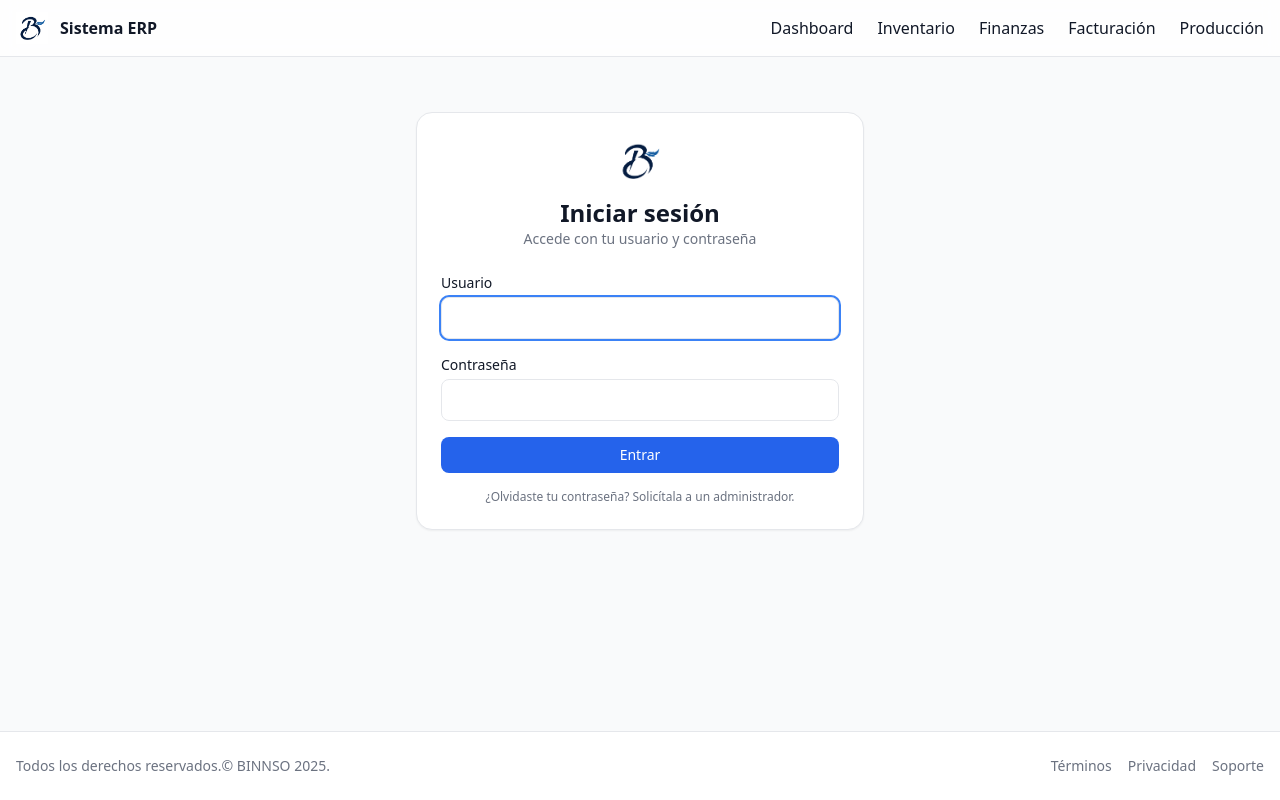
After one commit to informacioninso-dev/Binn, a Django app: page /accounts/login/ in a window 1280 px wide. The commit adds this page. Run offline with Django 5.2, Linux system fonts and the light colour scheme; some libraries are stand-ins or nearby versions.

Commit message:
con login

```diff
--- a/config/urls.py
+++ b/config/urls.py
@@ -17,7 +17,7 @@ Including another URLconf
 from django.contrib import admin
 from django.urls import path , include
 from core.dashboard import views
-
+from django.contrib.auth import views as auth_views
 
 
 urlpatterns = [
@@ -27,4 +27,7 @@ urlpatterns = [
     path('finance/', include(('finance.urls', 'finance'), namespace='finance')),
     path('billing/', include(('billing.urls', 'billing'), namespace='billing')),
     path('production/', include(('production.urls', 'production'), namespace='production')),
+        # Auth (login/logout)
+    path('accounts/login/',auth_views.LoginView.as_view(template_name='auth/login.html'),name='login'),
+    path('accounts/logout/',auth_views.LogoutView.as_view(), name='logout'),
 ]
--- a/core/dashboard/views.py
+++ b/core/dashboard/views.py
@@ -1,5 +1,7 @@
+from django.contrib.auth.decorators import login_required
 from django.shortcuts import render
 
+@login_required
 def dashboard(request):
     # Supongamos que obtienes KPIs desde servicios en inglés:
     data = {
--- /dev/null
+++ b/templates/auth/login.html
@@ -0,0 +1,48 @@
+{# template/auth/login.html #}
+{% extends 'base.html' %}
+{% load static %}
+
+{% block title %}Iniciar sesión · Panel{% endblock %}
+
+{% block content %}
+  <div class="min-h-[60vh] grid place-items-center">
+    <div class="w-full max-w-md rounded-2xl border bg-white p-6 shadow-sm">
+      <div class="mb-6 text-center">
+        <img src="{% static 'img/logo.png' %}" alt="Logo" class="mx-auto h-12 w-12">
+        <h1 class="mt-3 text-2xl font-bold">Iniciar sesión</h1>
+        <p class="text-sm text-gray-500">Accede con tu usuario y contraseña</p>
+      </div>
+
+      {# Mensajes de error del auth #}
+      {% if form.errors %}
+        <div class="mb-4 rounded-lg border border-red-200 bg-red-50 p-3 text-sm text-red-700">
+          Usuario o contraseña inválidos. Intenta de nuevo.
+        </div>
+      {% endif %}
+
+      <form method="post" novalidate class="space-y-4">
+        {% csrf_token %}
+        <div>
+          <label for="id_username" class="mb-1 block text-sm font-medium">Usuario</label>
+          <input type="text" name="username" autofocus required
+                 id="id_username"
+                 class="w-full rounded-lg border px-3 py-2 focus:outline-none focus:ring-2 focus:ring-blue-500">
+        </div>
+        <div>
+          <label for="id_password" class="mb-1 block text-sm font-medium">Contraseña</label>
+          <input type="password" name="password" required
+                 id="id_password"
+                 class="w-full rounded-lg border px-3 py-2 focus:outline-none focus:ring-2 focus:ring-blue-500">
+        </div>
+        <button type="submit"
+                class="w-full rounded-lg bg-blue-600 px-4 py-2 text-sm font-medium text-white hover:bg-blue-700">
+          Entrar
+        </button>
+      </form>
+
+      <p class="mt-4 text-center text-xs text-gray-500">
+        ¿Olvidaste tu contraseña? Solicítala a un administrador.
+      </p>
+    </div>
+  </div>
+{% endblock %}
--- /dev/null
+++ b/templates/billing/index.html
@@ -0,0 +1,6 @@
+{% extends 'layouts/app.html' %}
+{% block title %}Facturación · Panel{% endblock %}
+{% block app_content %}
+  <h1 class="text-2xl font-bold mb-4">Facturación</h1>
+  <p class="text-gray-600">Vista inicial del módulo de facturación.</p>
+{% endblock %}
--- /dev/null
+++ b/templates/finance/index.html
@@ -0,0 +1,6 @@
+{% extends 'layouts/app.html' %}
+{% block title %}Finanzas · Panel{% endblock %}
+{% block app_content %}
+  <h1 class="text-2xl font-bold mb-4">Finanzas</h1>
+  <p class="text-gray-600">Vista inicial del módulo Finanzas.</p>
+{% endblock %}
--- /dev/null
+++ b/templates/inventory/index.html
@@ -0,0 +1,6 @@
+{% extends 'layouts/app.html' %}
+{% block title %} Inventario· Panel{% endblock %}
+{% block app_content %}
+  <h1 class="text-2xl font-bold mb-4">Inventario</h1>
+  <p class="text-gray-600">Vista inicial del módulo Finanzas.</p>
+{% endblock %}
--- a/templates/partials/_navbar.html
+++ b/templates/partials/_navbar.html
@@ -1,5 +1,6 @@
 {% load static %}
 <header class="bg-white/80 backdrop-blur border-b">
+
   <div class="container mx-auto max-w-7xl px-4 py-3 flex items-center justify-between">
     <a href="{% url 'dashboard' %}" class="flex items-center gap-3">
       <img src="{% static 'img/logo.png' %}" alt="Logo" class="h-8 w-8" />
--- /dev/null
+++ b/templates/production/index.html
@@ -0,0 +1,6 @@
+{% extends 'layouts/app.html' %}
+{% block title %}Producción · Panel{% endblock %}
+{% block app_content %}
+  <h1 class="text-2xl font-bold mb-4">Producción</h1>
+  <p class="text-gray-600">Vista inicial del módulo de producción.</p>
+{% endblock %}
```
Also changed, not shown: config/settings.py (+9 -2 lines), db.sqlite3.
